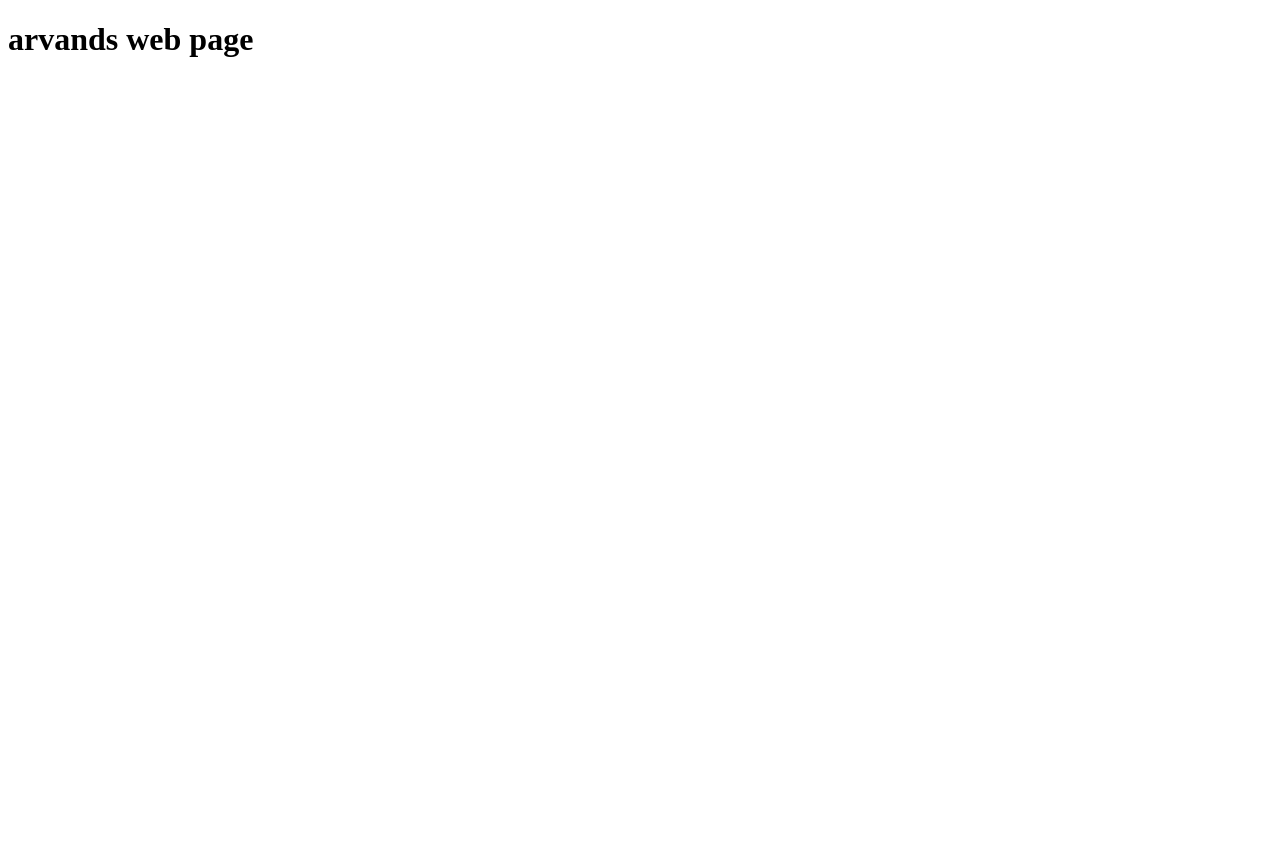
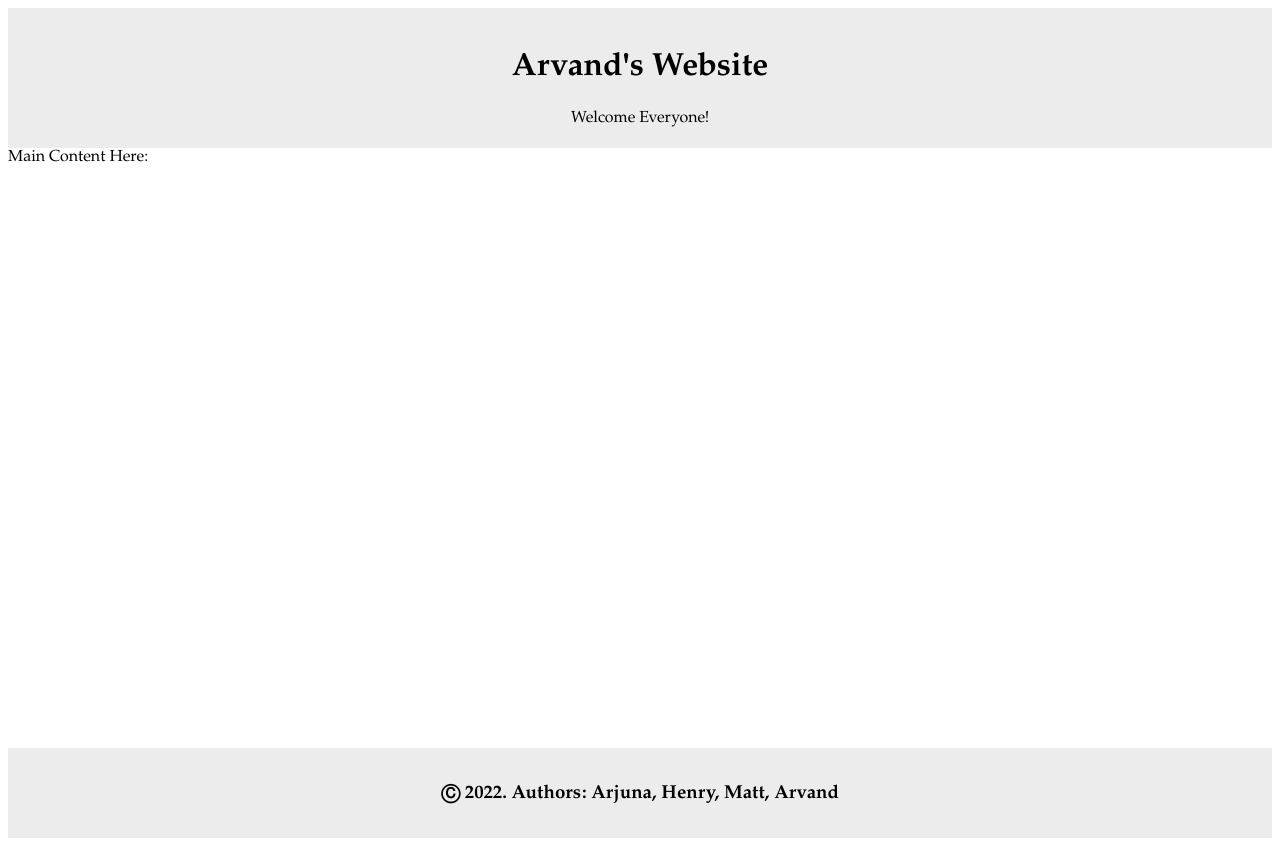
Before and after one commit to mootqns/gu-hackathon, a plain HTML site: page docs/index.html in a window 1280 px wide. Before the commit the page ends 800 px from the top, so only its background shows below. Drawn offline with Linux system fonts and the light colour scheme; files that its build step writes are made by us from their sources.

Commit message:
added website style and text

```diff
--- a/docs/index.html
+++ b/docs/index.html
@@ -4,12 +4,23 @@
         <title></title>
         <meta charset="UTF-8">
         <meta name="viewport" content="width=device-width, initial-scale=1">
-        <link href="css/style.css" rel="stylesheet">
+        <link rel = "stylesheet" href = "style.css">
     </head>
     <body>
-        <h1>
-            arvands web page
-        </h1>
+
+        <div class = 'header'>
+            <h1>Arvand's Website</h1>
+            <p1>Welcome Everyone!</p1>
+        </div>
+
+        <div class = 'column'>
+            <p1>Main Content Here:</p1>
+        </div>
+
+
+        <div class = footer>
+            <h3>Ⓒ 2022. Authors: Arjuna, Henry, Matt, Arvand</h2>
+        </div>
 
     </body>
     <script src="./script.js"></script>
--- a/docs/style.css
+++ b/docs/style.css
@@ -14,6 +14,7 @@
 
     font-family: Garamond, serif;
     width: 100%;
+    height: 600px;
 
 }
 
```
